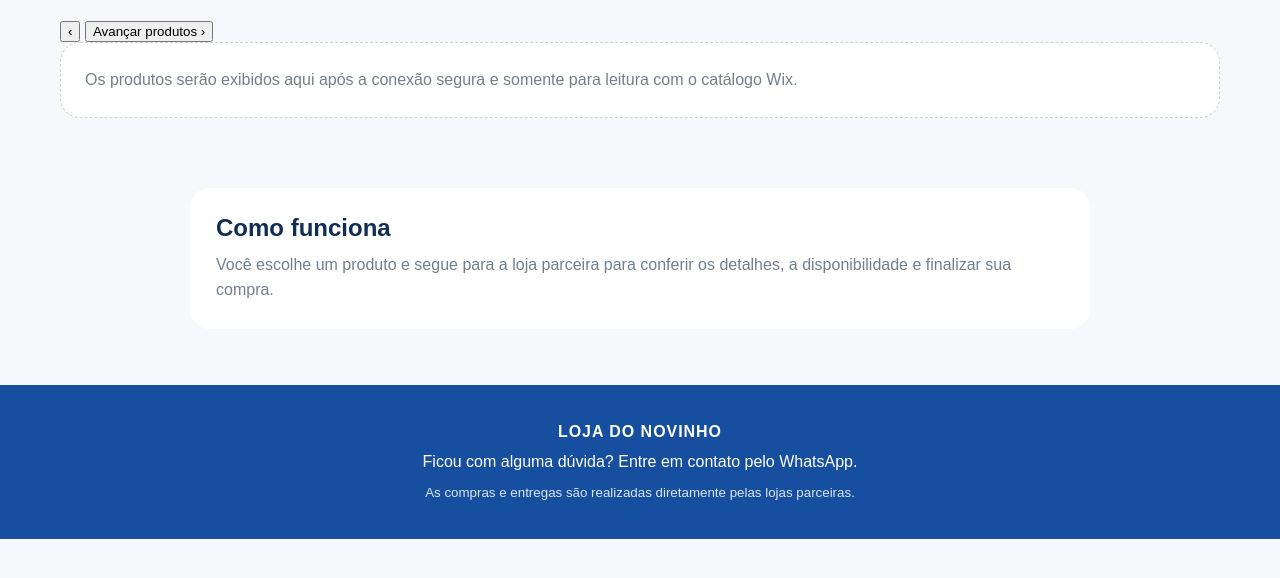
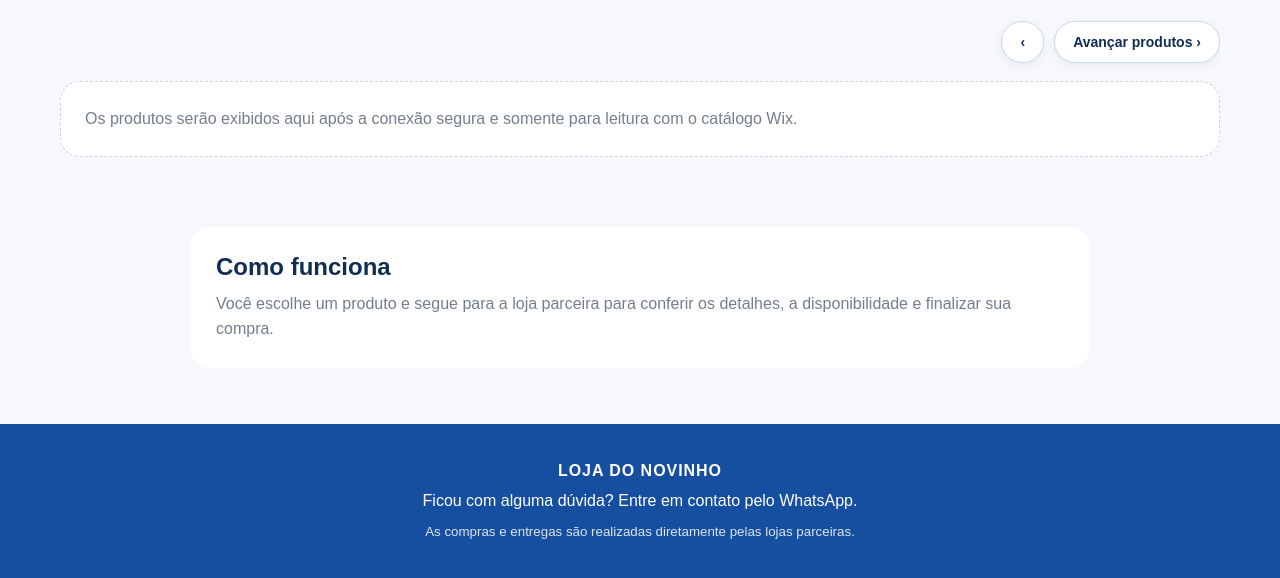
Before and after one commit to Eliton209/-loja-do-novinho-app, a plain HTML site: page v2/site/index.html in a window 1280 px wide. Shown: the part 1840-2418 px from the top of the page. Before the commit the page ends 2379 px from the top, so only its background shows below. Drawn offline with Linux system fonts and the light colour scheme.

Commit message:
V2: estilizar controles de navegação dos produtos

```diff
--- a/v2/site/styles.css
+++ b/v2/site/styles.css
@@ -513,3 +513,37 @@ a { color: inherit; text-decoration: none; }
 @media (min-width: 900px) {
   .platform-grid { grid-template-columns: repeat(4, minmax(0, 1fr)); }
 }
+
+
+/* Controles manuais: avançar ou voltar produto sem alterar a velocidade automática */
+.product-controls {
+  display: flex;
+  justify-content: flex-end;
+  align-items: center;
+  gap: 10px;
+  margin: 0 0 18px;
+}
+.product-controls[hidden] { display: none !important; }
+.product-advance {
+  min-height: 42px;
+  padding: 0 18px;
+  border: 1px solid #cbd8e8;
+  border-radius: 999px;
+  color: #102e53;
+  background: #fff;
+  font: inherit;
+  font-size: 14px;
+  font-weight: 800;
+  cursor: pointer;
+  box-shadow: 0 3px 10px #102b5010;
+}
+.product-advance:hover,
+.product-advance:focus-visible {
+  border-color: #c9a45d;
+  background: #fff8e8;
+  outline: none;
+}
+@media (max-width: 520px) {
+  .product-controls { margin-bottom: 14px; }
+  .product-advance { min-height: 40px; padding: 0 14px; }
+}
```
